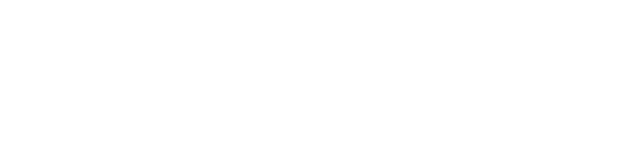
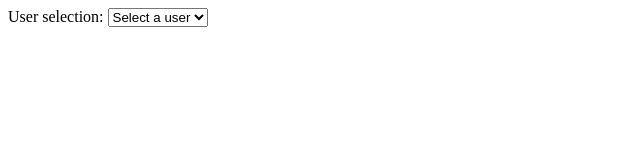
Before and after one commit to TarasMykytiuk/Project-Spaced-Repetition-Tracker-2, a plain HTML site: page index.html in a window 1280 px wide. Shown: the whole page, without its empty margins (0-640 px from the left). Drawn offline with Linux system fonts and the light colour scheme.

Commit message:
user selector dom added

```diff
--- a/controller.js
+++ b/controller.js
@@ -4,6 +4,7 @@ export class Controller {
         this.model = model;
     }
     init() {
+        this.view.addOptions(this.model.getUserIds());
         this.view.bindSomething(() => this.handleSomething());
     }
 
--- a/index.html
+++ b/index.html
@@ -8,7 +8,14 @@
 </head>
 
 <body>
-
+    <section>
+        <div id="user_select_container">
+            <label for="user_select">User selection:</label>
+            <select id="user_select" name="user_select">
+                <option value="">Select a user</option>
+            </select>
+        </div>
+    </section>
 </body>
 <script src="app.js" type="module"></script>
 
--- a/model.js
+++ b/model.js
@@ -2,4 +2,8 @@ export class Model {
     constructor() {
 
     }
+
+    getUserIds() {
+        return ["1", "2", "3", "4", "5"];
+    }
 }
--- a/view.js
+++ b/view.js
@@ -1,6 +1,9 @@
 export class View {
+    #elements;
     constructor() {
-
+        this.#elements = {
+            usrSelect: document.getElementById("user_select")
+        }
     }
 
     bindSomething(handler) {
@@ -10,4 +13,14 @@ export class View {
     displaySomething(something) {
         alert(something);
     }
+
+    addOptions(values) {
+        const select = this.#elements.usrSelect;
+        values.forEach(value => {
+            const option = document.createElement("option");
+            option.value = value;
+            option.innerText = value;
+            select.appendChild(option);
+        });
+    }
 }
```
Also changed, not shown: 1 other file.
